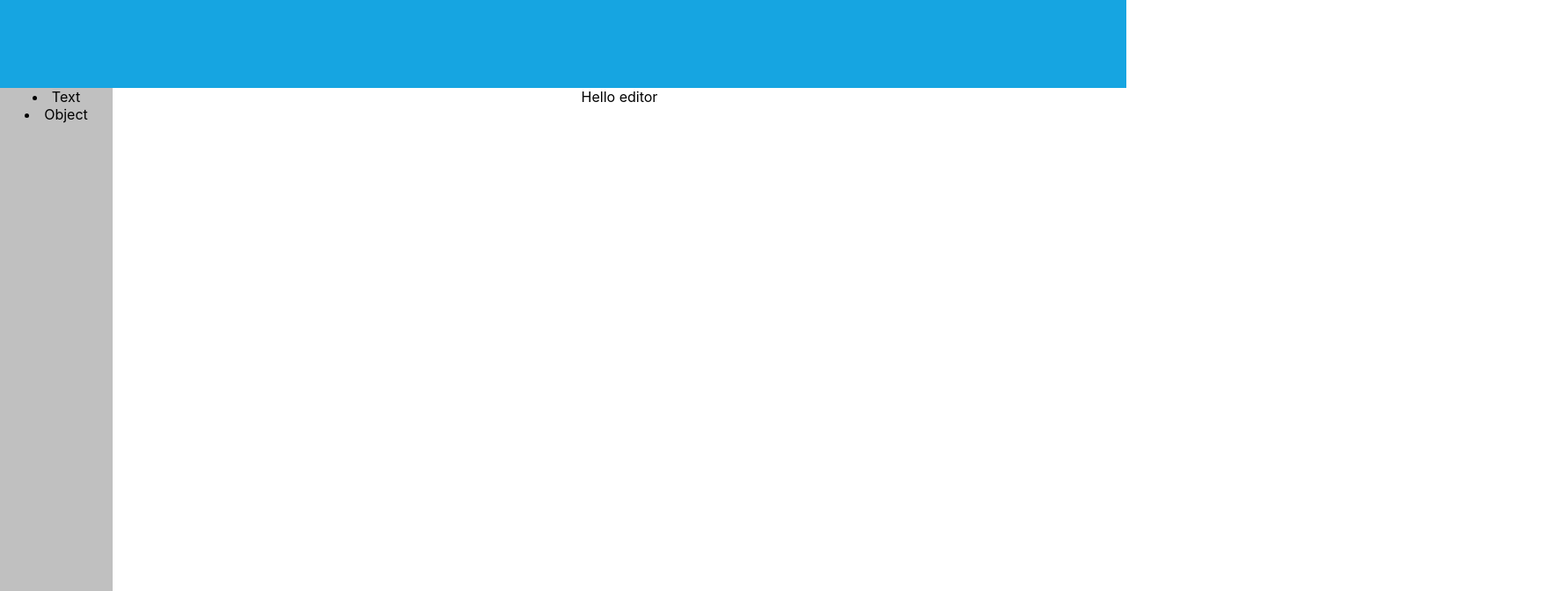
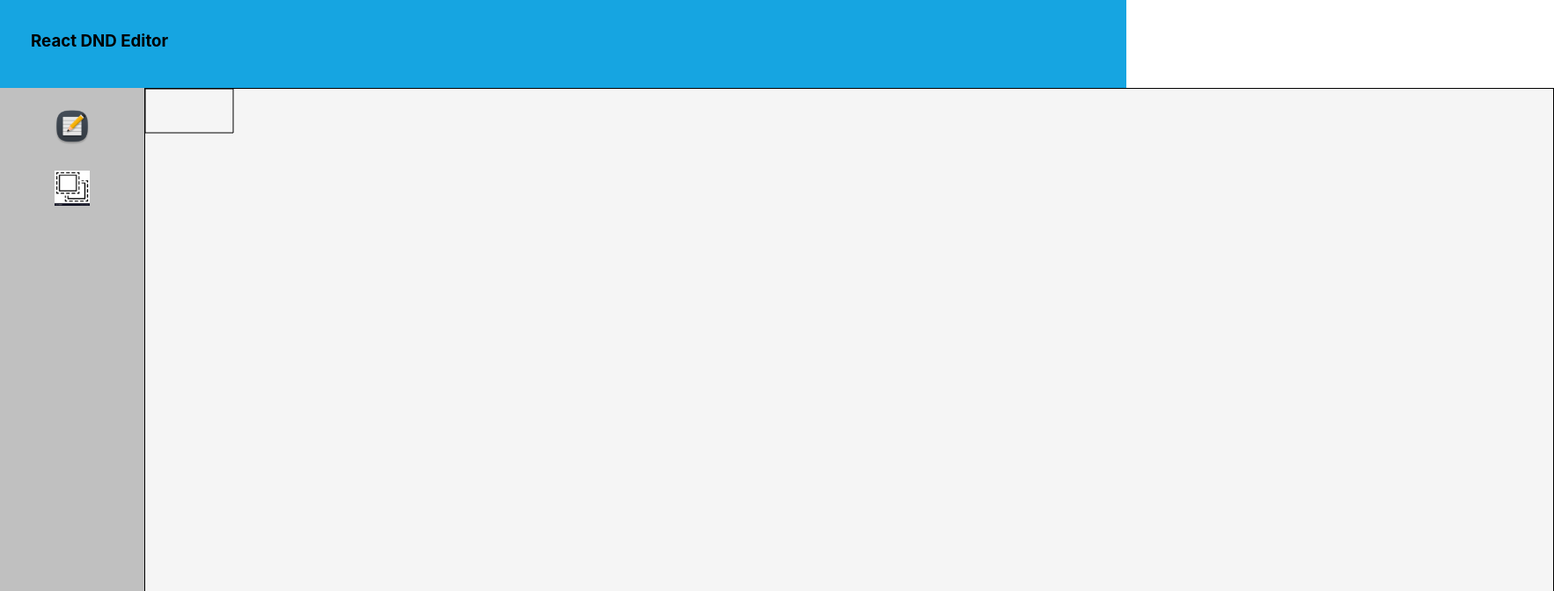
Before and after one commit to Jyoti-Technosoft/react-dnd-editor, a React (Create React App) app: page / in a window 1280 px wide. Shown: the top 672 px of the page at 88% size, 1766 px wide, since content can reach past the window. Built offline with nearby package versions, Linux system fonts and the light colour scheme.

Commit message:
Improve header and apply drag and drop

```diff
--- a/src/App.css
+++ b/src/App.css
@@ -56,5 +56,10 @@
 .editor {
   height: 100vh;
   width: 90%;
-  margin: auto;
 }
+
+canvas {
+  background-color: #f5f5f5;
+  border: 1px solid #000000;
+  height: 100vh;
+}
--- a/src/App.js
+++ b/src/App.js
@@ -1,7 +1,6 @@
 import './App.css';
 import Header from './components/Header';
 import Editor from './components/Editor';
-import Tools from './components/Tools';
 
 function App() {
   return (
@@ -10,12 +9,7 @@ function App() {
           <Header />
         </div>
         <div className="container">
-          <div className="tools-sidebar">
-            <Tools />
-          </div>
-          <div className="editor">
             <Editor />
-          </div>
         </div>
     </div>
   );
--- a/src/components/Editor.js
+++ b/src/components/Editor.js
@@ -1,13 +1,94 @@
-import React, { Component } from "react";
+import React, { useRef, useEffect, useState } from 'react';
 
-class Editor extends Component {
-    render() {
-        return (
-            <div className="">
-                Hello editor
+const Editor = () => {
+
+    const [objectType, setObjectType] = useState('text');
+    const [xPoint, setXPoint] = useState(0);
+    const [yPoint, setYPoint] = useState(0);
+    const canvasRef = useRef();
+    let ctx = null;
+    const canvas = document.createElement("canvas");
+
+    const draw = (ctx, frameCount) => {
+        ctx.clearRect(0, 0, ctx.canvas.width, ctx.canvas.height);
+        ctx.fillStyle = '#000000';
+        ctx.beginPath();
+        ctx.arc(50, 100, 20*Math.sin(frameCount*0.05)**2, 0, 2*Math.PI);
+        ctx.fill();
+    }
+
+    useEffect(() => {
+        const canvasEle = canvasRef.current;
+        canvasEle.width = canvasEle.clientWidth;
+        canvasEle.height = canvasEle.clientHeight;
+        ctx = canvasEle.getContext("2d");
+        if(objectType == 'text') {
+            const r2Info = { x: xPoint, y: yPoint, w: 100, h: 50 };
+            drawRect(r2Info);
+        }
+        if(objectType == 'square') {
+            const r4Info = { x: xPoint, y: yPoint, w: 100, h: 50 };
+            drawFillRect(r4Info);
+        }
+    }, [draw, xPoint, yPoint]);
+
+    const drawRect = (info, style = {}) => {
+        const { x, y, w, h } = info;
+        const { borderColor = 'black', borderWidth = 1 } = style;
+        ctx.beginPath();
+        ctx.strokeStyle = borderColor;
+        ctx.lineWidth = borderWidth;
+        ctx.rect(x, y, w, h);
+        ctx.stroke();
+      }
+
+    const drawFillRect = (info, style = {}) => {
+        const { x, y, w, h } = info;
+        const { backgroundColor = 'black' } = style;
+        ctx.beginPath();
+        ctx.fillStyle = backgroundColor;
+        ctx.fillRect(x, y, w, h);
+    }
+
+    const onDrag = (event, object) => {
+        event.preventDefault();
+        setObjectType(object);
+        setXPoint(event.clientX);
+        setYPoint(event.clientY);
+    }
+
+    const onDragEnd = (event) => {
+        event.preventDefault();
+    }
+
+    const onDrop = (event) => {
+        event.preventDefault();
+        // let id = event.dataTransfer.getData("text");
+        // setXPoint(event.clientX);
+        // setYPoint(event.clientY);
+        // const dt = event.dataTransfer;
+        // dt.setData('text/plain', 'Data to Drag');
+        // dt.setDragImage(canvas, 100, 100);
+        const data = event.dataTransfer.getData("text/plain");
+        event.target.textContent = data;
+        event.preventDefault();
+    }
+
+    return (
+        <div style={{ display: 'flex' }}>
+            <div className="tools-sidebar" style={{ paddingTop: '25px' }}>
+                <div draggable onDrag={(event) => onDrag(event, 'text')}>
+                    <img src="/text-icon.jpg" alt="text" width="40" height="40" style={{ cursor: 'pointer' }} />
+                </div>
+                <div draggable onDrag={(event) => onDrag(event, 'square')} style={{ paddingTop: '25px', cursor: 'pointer' }}>
+                    <img src="/square-icon.png" alt="square" width="40" height="40" />
+                </div>
             </div>
-        )
-    }
+            <div className="editor">
+                <canvas id="myCanvas" ref={canvasRef} ondragover={event => onDrop(event)}></canvas>
+            </div>
+        </div>
+    )
 }
 
 export default Editor;
--- a/src/components/Header.js
+++ b/src/components/Header.js
@@ -3,9 +3,9 @@ import React, { Component } from "react";
 class Header extends Component {
     render() {
         return (
-            <div className="">
-
-            </div>
+            <h3 style={{ float: 'left', margin: '35px' }}>
+                React DND Editor
+            </h3>
         )
     }
 }
--- a/src/components/Tools.js
+++ /dev/null
@@ -1,18 +0,0 @@
-import React, { Component } from "react";
-
-class Tools extends Component {
-    render() {
-        return (
-            <div className="">
-                <li>
-                    Text
-                </li>
-                <li>
-                    Object
-                </li>
-            </div>
-        )
-    }
-}
-
-export default Tools;
```
Also changed, not shown: public/square-icon.png (added), public/text-icon.jpg (added).
